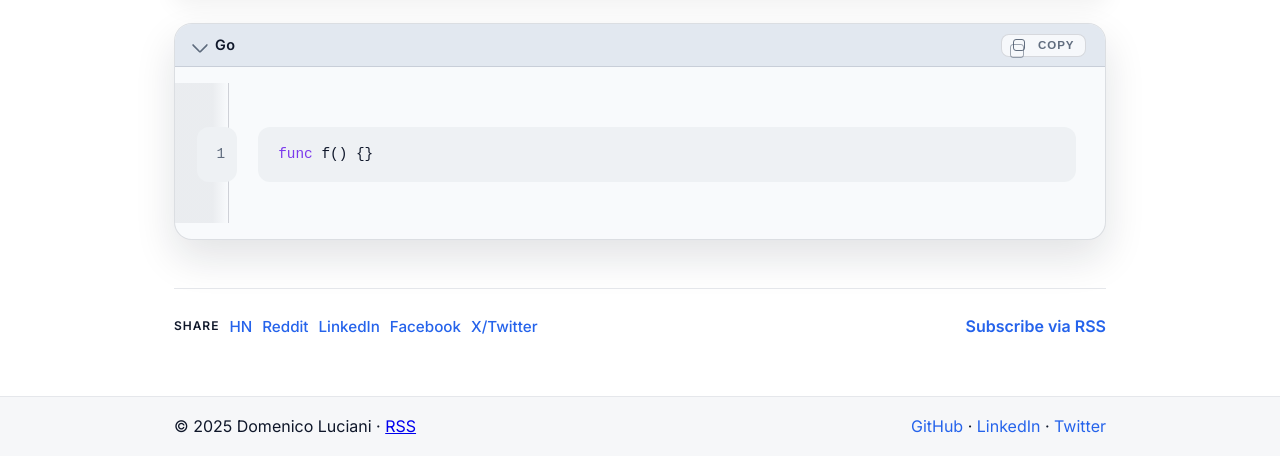
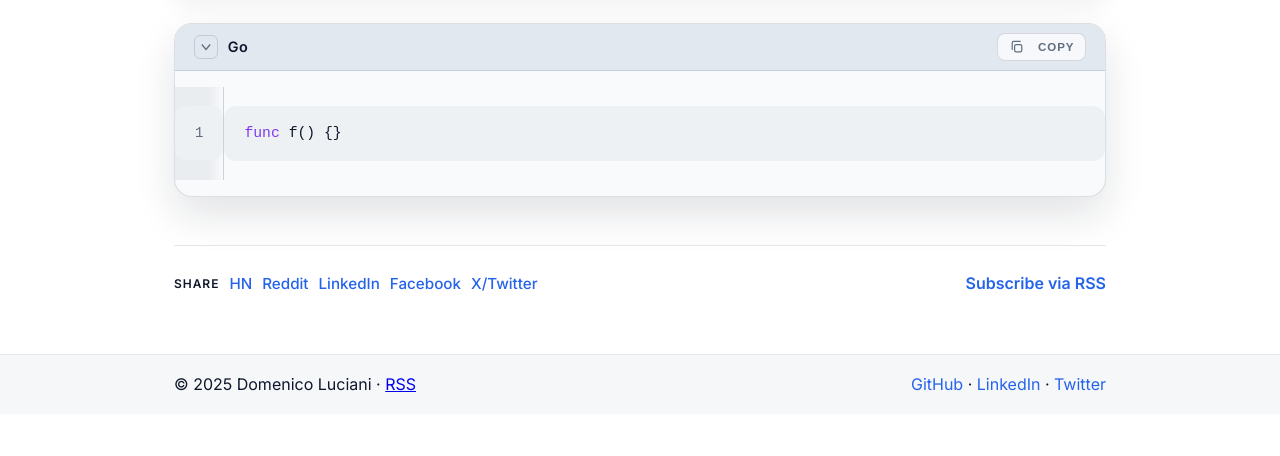
Before and after one commit to dlion/dryrun, a Jekyll site: the page built from _posts/2025-01-01-hello-world.md, in a window 1280 px wide and 1335 px high. Shown: the part 879-1335 px from the top of the window. Built offline with Jekyll 4.4.1, drawn with Linux system fonts in a browser that asks for light colours.

Commit message:
rogue tu puta madre

```diff
--- a/assets/css/main.css
+++ b/assets/css/main.css
@@ -169,7 +169,12 @@ p { margin: .9em 0; color: var(--text); }
   flex-direction: column;
 }
 
-.highlighter-rouge > .highlight { flex: 1; margin: 0; background: transparent; }
+.highlighter-rouge > .highlight {
+  flex: 1;
+  margin: 0;
+  background: transparent;
+  overflow: auto;
+}
 
 .code-toolbar {
   display: flex;
@@ -182,24 +187,49 @@ p { margin: .9em 0; color: var(--text); }
   color: var(--code-header-text);
 }
 
+.code-meta {
+  display: inline-flex;
+  align-items: center;
+  gap: .6rem;
+}
+
+.code-toggle {
+  display: inline-flex;
+  align-items: center;
+  justify-content: center;
+  width: 24px;
+  height: 24px;
+  border: 1px solid var(--code-copy-border);
+  border-radius: 6px;
+  background: transparent;
+  color: var(--code-header-muted);
+  cursor: pointer;
+  transition: background .18s ease, color .18s ease, border-color .18s ease;
+}
+
+.code-toggle:hover { background: var(--code-copy-hover); }
+.code-toggle:active { background: var(--code-copy-active); }
+
+.code-toggle svg {
+  width: 14px;
+  height: 14px;
+  fill: none;
+  stroke: currentColor;
+  stroke-width: 1.5;
+  transition: transform .2s ease;
+}
+
+.highlighter-rouge.is-collapsed .code-toggle svg {
+  transform: rotate(-90deg);
+}
+
 .code-toolbar .code-lang {
   display: inline-flex;
   align-items: center;
-  gap: .55rem;
   font-size: .9rem;
   font-weight: 600;
   color: var(--code-header-text);
   letter-spacing: .03em;
-}
-
-.code-toolbar .code-lang::before {
-  content: '';
-  width: 10px;
-  height: 10px;
-  border-left: 2px solid var(--code-header-muted);
-  border-bottom: 2px solid var(--code-header-muted);
-  transform: rotate(-45deg);
-  border-radius: 2px;
 }
 
 .code-toolbar .code-copy {
@@ -225,6 +255,8 @@ p { margin: .9em 0; color: var(--text); }
   content: attr(data-label);
   display: inline-block;
   margin-left: .45rem;
+  color: currentColor;
+  font-weight: 600;
 }
 
 .code-toolbar .code-copy:hover {
@@ -240,50 +272,55 @@ p { margin: .9em 0; color: var(--text); }
   border-color: rgba(34,197,94,0.45);
 }
 
-.code-toolbar .code-copy.copied .code-copy-icon,
-.code-toolbar .code-copy.copied .code-copy-icon::after {
-  border-color: currentColor;
+.code-toolbar .code-copy.copied svg {
+  stroke: currentColor;
 }
 
 .code-copy-icon {
-  position: relative;
-  display: inline-block;
-  width: 12px;
-  height: 12px;
-  border: 1.5px solid currentColor;
-  border-radius: 3px;
-  box-sizing: border-box;
+  display: inline-flex;
+  width: 16px;
+  height: 16px;
 }
 
-.code-copy-icon::after {
-  content: '';
-  position: absolute;
-  width: 12px;
-  height: 12px;
-  border: 1.5px solid currentColor;
-  border-radius: 3px;
-  left: -4px;
-  top: 4px;
-  opacity: .6;
+.code-copy-icon svg {
+  width: 100%;
+  height: 100%;
+  fill: none;
+  stroke: currentColor;
+  stroke-width: 1.5;
+  stroke-linecap: round;
+  stroke-linejoin: round;
 }
 
 .highlighter-rouge .rouge-table {
+  display: grid;
+  grid-template-columns: auto 1fr;
   width: 100%;
   border-collapse: separate;
   border-spacing: 0;
   table-layout: fixed;
 }
 
+.highlighter-rouge .rouge-table tbody,
+.highlighter-rouge .rouge-table tr {
+  display: contents;
+}
+
+.highlighter-rouge .rouge-table td {
+  padding: 0;
+  display: block;
+}
+
 .highlighter-rouge .rouge-gutter {
-  width: 3.4rem;
   background: linear-gradient(90deg, var(--code-gutter) 70%, transparent);
   border-right: 1px solid var(--code-border);
   color: var(--code-number);
-  font-size: .9rem;
+  font-size: .88rem;
   font-family: "JetBrains Mono", "SFMono-Regular", Menlo, Monaco, Consolas, "Liberation Mono", monospace;
   font-feature-settings: "tnum" 1;
   text-align: right;
-  padding: 1.55rem .9rem 1.35rem 1.35rem;
+  padding: 1.25rem .9rem 1.25rem 1.1rem;
+  min-width: 3rem;
 }
 
 .highlighter-rouge .rouge-gutter pre {
@@ -291,7 +328,7 @@ p { margin: .9em 0; color: var(--text); }
   background: transparent;
   border: 0;
   padding: 0;
-  line-height: 1.58;
+  line-height: 1.6;
 }
 
 .highlighter-rouge .rouge-gutter .lineno {
@@ -301,10 +338,10 @@ p { margin: .9em 0; color: var(--text); }
 }
 
 .highlighter-rouge .rouge-code {
-  padding: 1.55rem 1.8rem 1.35rem;
+  padding: 1.25rem 1.8rem 1.25rem 1.55rem;
   font-family: "JetBrains Mono", "SFMono-Regular", Menlo, Monaco, Consolas, "Liberation Mono", monospace;
-  font-size: .9rem;
-  line-height: 1.58;
+  font-size: .92rem;
+  line-height: 1.6;
   color: var(--code-text);
 }
 
@@ -320,6 +357,14 @@ p { margin: .9em 0; color: var(--text); }
   background: transparent;
   border: 0;
   padding: 0;
+}
+
+.highlighter-rouge.is-collapsed .highlight {
+  display: none;
+}
+
+.highlighter-rouge.is-collapsed {
+  border-radius: 14px;
 }
 
 .highlight .c { color: #94a3b8; font-style: italic; }
--- a/assets/js/main.js
+++ b/assets/js/main.js
@@ -72,9 +72,22 @@
     const toolbar = document.createElement('div');
     toolbar.className = 'code-toolbar';
 
+    const meta = document.createElement('div');
+    meta.className = 'code-meta';
+
+    const toggleButton = document.createElement('button');
+    toggleButton.type = 'button';
+    toggleButton.className = 'code-toggle';
+    toggleButton.setAttribute('aria-expanded', 'true');
+    toggleButton.setAttribute('aria-label', 'Collapse code');
+    toggleButton.innerHTML = '<svg viewBox="0 0 12 8" aria-hidden="true"><polyline points="1 1 6 7 11 1"></polyline></svg>';
+
     const langLabel = document.createElement('span');
     langLabel.className = 'code-lang';
     langLabel.textContent = langName || 'Code';
+
+    meta.appendChild(toggleButton);
+    meta.appendChild(langLabel);
 
     const copyButton = document.createElement('button');
     copyButton.type = 'button';
@@ -82,21 +95,32 @@
     copyButton.dataset.label = 'Copy';
     copyButton.setAttribute('aria-label', 'Copy code');
 
-    const copyIcon = document.createElement('span');
-    copyIcon.className = 'code-copy-icon';
-    copyIcon.setAttribute('aria-hidden', 'true');
+    const copyIconWrapper = document.createElement('span');
+    copyIconWrapper.className = 'code-copy-icon';
+    copyIconWrapper.innerHTML = '<svg viewBox="0 0 20 20" aria-hidden="true"><rect x="7" y="7" width="9" height="9" rx="2"></rect><path d="M4 13V5a2 2 0 0 1 2-2h8"/></svg>';
 
-    const copyText = document.createElement('span');
-    copyText.className = 'code-copy-text visually-hidden';
-    copyText.textContent = 'Copy code';
+    const copySrText = document.createElement('span');
+    copySrText.className = 'visually-hidden';
+    copySrText.textContent = 'Copy code';
 
-    copyButton.appendChild(copyIcon);
-    copyButton.appendChild(copyText);
+    copyButton.appendChild(copyIconWrapper);
+    copyButton.appendChild(copySrText);
 
-    toolbar.appendChild(langLabel);
+    toolbar.appendChild(meta);
     toolbar.appendChild(copyButton);
 
     block.insertBefore(toolbar, highlight);
+
+    const updateCollapsedState = function (collapsed) {
+      block.classList.toggle('is-collapsed', collapsed);
+      toggleButton.setAttribute('aria-expanded', collapsed ? 'false' : 'true');
+      toggleButton.setAttribute('aria-label', collapsed ? 'Expand code' : 'Collapse code');
+      if (highlight) {
+        highlight.setAttribute('aria-hidden', collapsed ? 'true' : 'false');
+      }
+    };
+
+    updateCollapsedState(false);
 
     const resetCopyState = function () {
       copyButton.dataset.label = 'Copy';
@@ -145,6 +169,11 @@
       }
     });
 
+    toggleButton.addEventListener('click', function () {
+      const collapsed = block.classList.contains('is-collapsed');
+      updateCollapsedState(!collapsed);
+    });
+
     block.dataset.toolbar = 'ready';
   });
 
```
